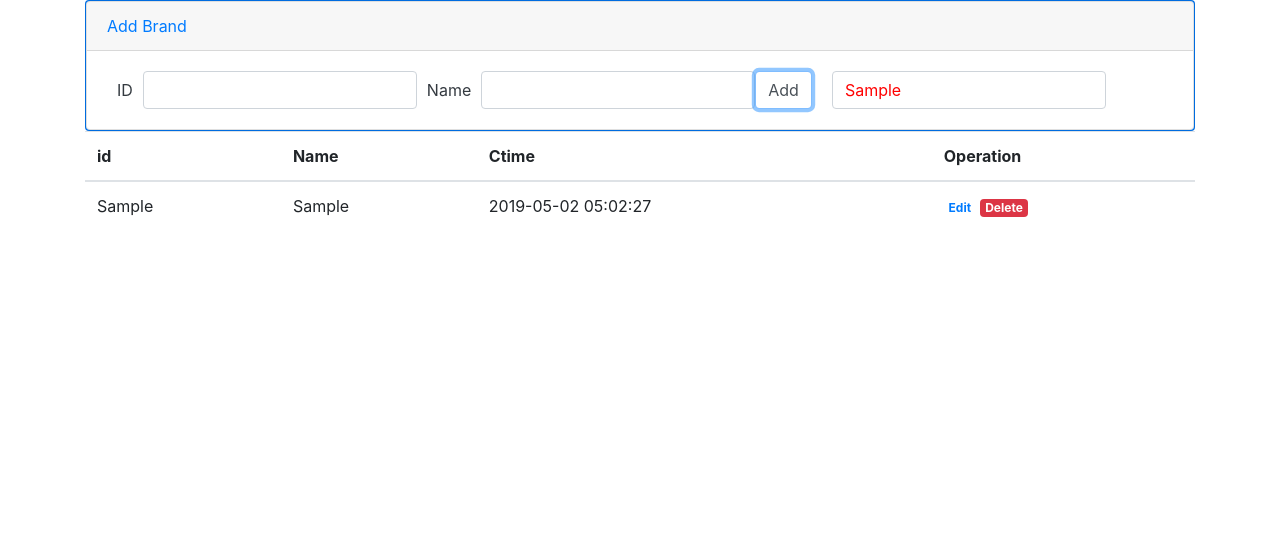
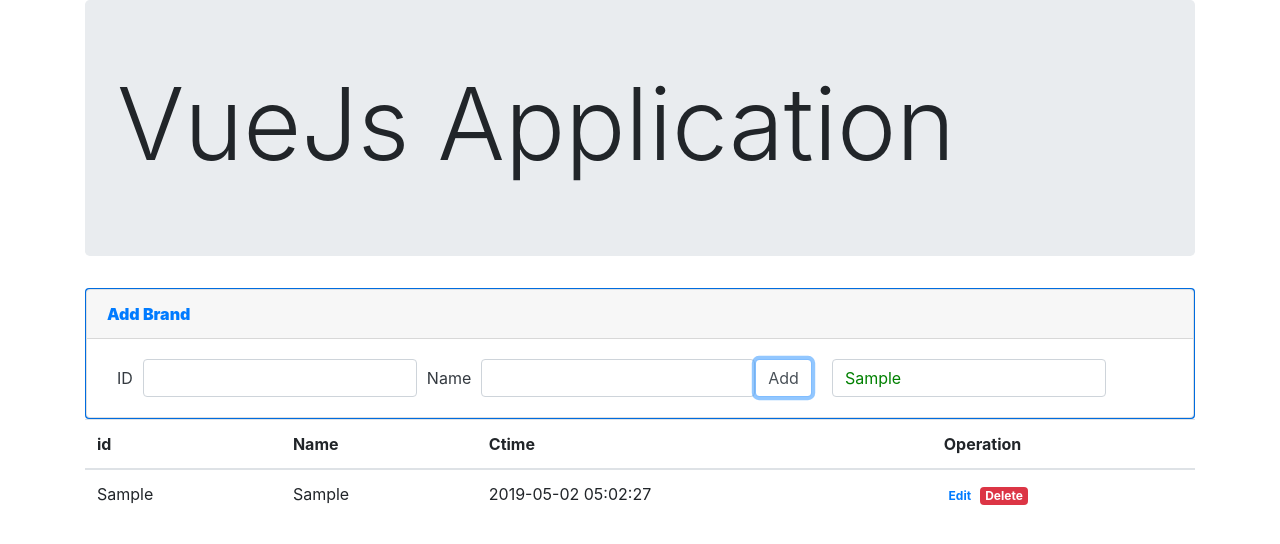
Before and after one commit to darkcar/vuejs, a plain HTML site: page index.html in a window 1280 px wide. Both pictures are taken after typing "Sample", "Sample", "Sample" into the empty fields and a click on the button "Add". Drawn offline with Linux system fonts and the light colour scheme.

Commit message:
Lifecycle methods + customize directives
#1 Add couple customized directives
#2 Distinguish the property: bind/inserted/updated.
#3 Add Vue Instance LifeCycle methods.

```diff
--- a/index.html
+++ b/index.html
@@ -11,9 +11,14 @@
 </head>
 <body>
     <div id="app" class="container">
+        <div class="jumbotron">
+            <h2 class="display-4" v-fontsize="100">VueJs Application</h2>
+        </div>
+
         <div class="card text-dark bg-primary">
           <div class="card">
-              <div class="card-header text-primary">
+              <!--Private Directives-->
+              <div class="card-header text-primary" v-fontweight="900">
                   Add Brand
               </div>
               <div class="card-body">
@@ -26,7 +31,7 @@
                             <input type="text" id="name" class="form-control" v-model="name" @keyup.enter="add">
                             <input type="button" name="" id="id" class="form-control btn btn-primary" value="Add" @click="add">
                             <!-- All Vue Directives must be started with v-. -->
-                            <input type="text" placeholder="Search" class="form-control" id="search" v-model="keywords" v-focus v-color>
+                            <input type="text" placeholder="Search" class="form-control" id="search" v-model="keywords" v-focus v-color="'green'">
                         </div>
                   </form>
               </div>
--- a/script/myScript.js
+++ b/script/myScript.js
@@ -31,13 +31,16 @@
 Vue.config.keyCodes.f2=113;
 
 // Custom Directives - Global
+// JS related, add operation to inserted;
+// CSS related, add to bind.
 /**
  * @arg1: Directive name, no starting with v-
  * @arg2:
  */
 Vue.directive(
     'focus', {
-        // @param: el: dom element
+        // @param: el: style binds to element, it already tied to the inline style.
+        // Browser render engine will display the inline color.
         bind: function(el) { // bind element, not in dom yet.
             el.focus(); // not working.
         },
@@ -51,12 +54,19 @@
 );
 
 /**
- * v-color: set font color
+ * v-color: set font color to red
  */
 Vue.directive(
     'color', {
-        bind: function(el) {
-            el.style.color = 'red'
+        bind: function(el, binding) {
+            // binding the color
+            el.style.color = binding.value;
+        },
+        inserted: function(el) {
+
+        },
+        updated: function(el) {
+
         }
     }
 );
@@ -72,6 +82,46 @@
             {id: 2, name: 'BMW', ctime: new Date()}
         ]
     },
+    // After create Vue Instance, called one init method, beforeCreate()
+    beforeCreate() {
+      // Similar to Java Constructor methods.
+      // data and methods are not initialized yet.
+    },
+    // This is the second LifeCycle method
+    created() {
+        // Created Method, data and methods are already initialized, in this stage.
+        // The earliest stage to call the data and methods.
+    },
+    // The third LifeCycle Method: template is already in memory, not rendered to page.
+    beforeMount() {
+        // Elements are not ready, still in raw format.
+    },
+    // The fourth LifeCycle Method: template is rendered in the page, users can view the page.
+    mounted() {
+        // Page is ready for users.
+        // mounted is the last lifecycle function.
+    },
+    /** After mounted, the vue instance is complete, then it will move to next stage.  */
+    /***********End **** Methods during creation stage************** */
+    /********************Stage of running *************** */
+    // When data changes, it will trigger this function. Those two functions will run 0 or more times.
+    beforeUpdate() {
+        console.log("before update");
+    },
+    // Update DOM Tree in memory, and render page. Then call updated method.
+    updated() {
+        // page and data are same, already updated.
+    },
+    /********************End Stage of running *************** */
+    /********************Stage of destory *************** */
+    beforeDestroy() {
+        // Vue instance steps into the destory stage.
+        // Instance all the properties are still available.
+    },
+    destroyed() {
+        // All the properties are destroyed.
+    },
+    /********************End Stage of destroy *************** */
     methods: {
         add() {
             var prod = {id : this.id, name : this.name, ctime : new Date()};
@@ -94,12 +144,25 @@
             this.list.splice(index, 1);
         },
         search(keywords) {
-            console.log("Search");
             return this.list.filter(item => {
                 if(item.name.includes(keywords)) {
                     return item;
                 }
             });
         }
+    },
+    filters: {
+
+    },
+    directives: { // custom directis
+        'fontweight' : { // set font weight
+            bind: function(el, binding) {
+                el.style.fontWeight = binding.value;
+            }
+        },
+        // Simply custom directives
+        'fontsize' : function(el, binding) { // function here = adding code to bind and update.
+            el.style.fontSize = parseInt(binding.value) + 'px';
+        }
     }
 });
```
Also changed, not shown: README.md.
